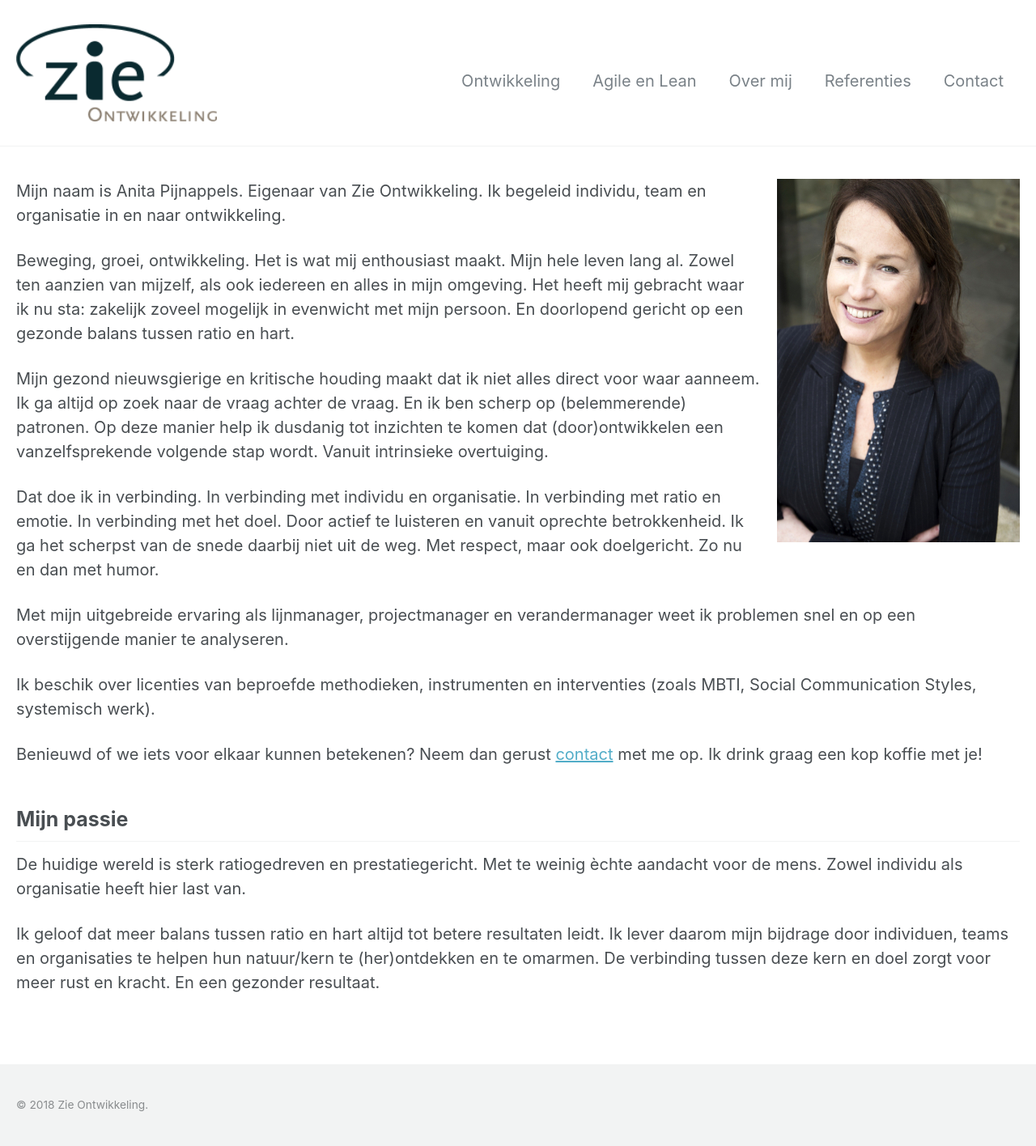
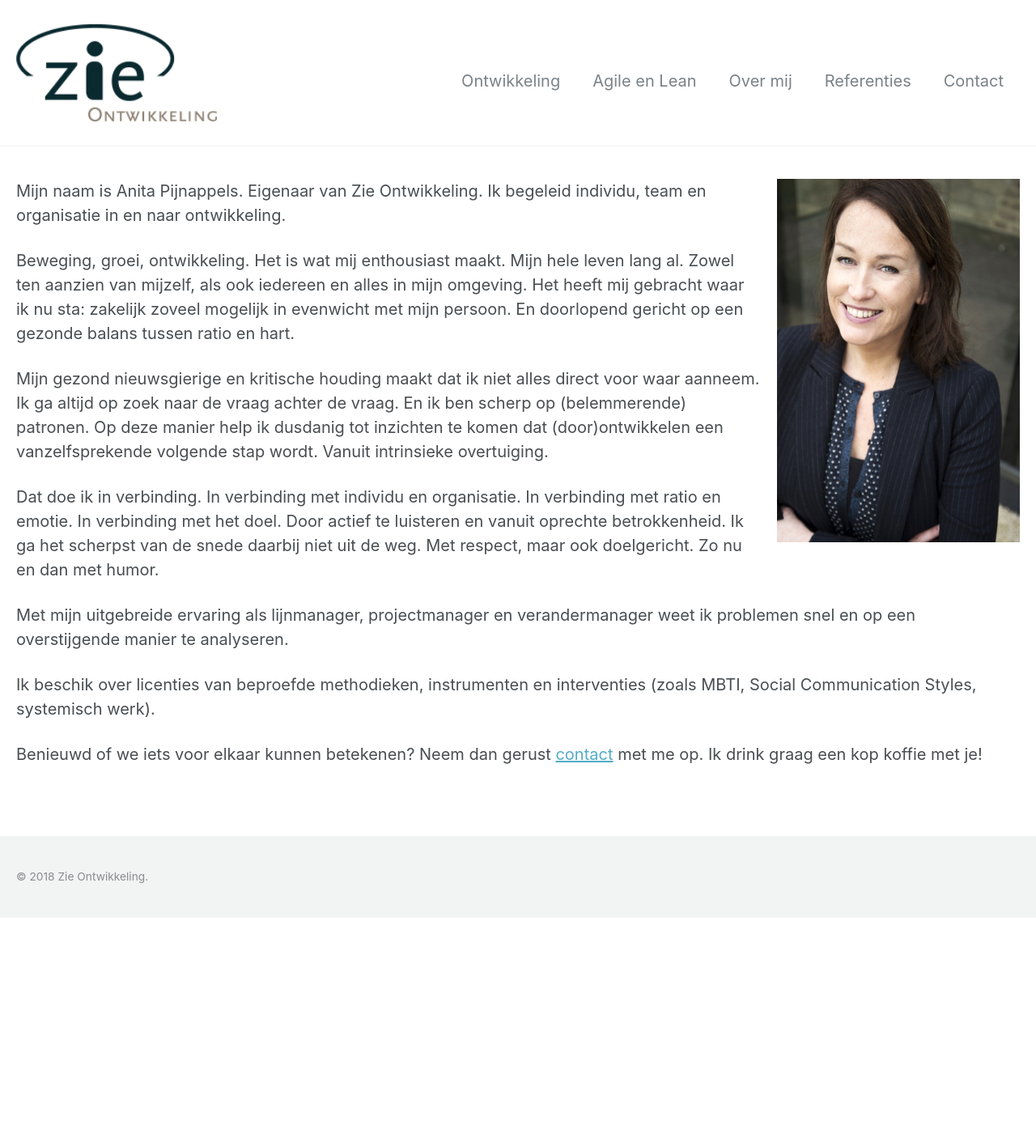
Before and after one commit to twinmum1/zie-ontwikkeling, a Jekyll site: the page built from _pages/overmij.md, in a window 1280 px wide. Shown: the whole page at 81% size. Built offline with Jekyll 4.4.1, drawn with Linux system fonts in a browser that asks for light colours; after the commit the page ends 1134 px from its top, so only the background shows below that.

Commit message:
Update overmij.md
mijn passie er uit gehaald

```diff
--- a/_pages/overmij.md
+++ b/_pages/overmij.md
@@ -22,15 +22,3 @@ Met mijn uitgebreide ervaring als lijnmanager, projectmanager en verandermanager
 Ik beschik over licenties van beproefde methodieken, instrumenten en interventies (zoals MBTI, Social Communication Styles, systemisch werk).
 
 Benieuwd of we iets voor elkaar kunnen betekenen? Neem dan gerust <a href="mailto:anita@zie-ontwikkeling.nl">contact</a> met me op. Ik drink graag een kop koffie met je!
-
-
-
-{::options parse_block_html="true" /}
-
-<div class="kaderpassie">
-## Mijn passie
-
-De huidige wereld is sterk ratiogedreven en prestatiegericht. Met te weinig èchte aandacht voor de mens. Zowel individu als organisatie heeft hier last van.
-
-Ik geloof dat meer balans tussen ratio en hart altijd tot betere resultaten leidt. Ik lever daarom mijn bijdrage door individuen, teams en organisaties te helpen hun natuur/kern te (her)ontdekken en te omarmen. De verbinding tussen deze kern en doel zorgt voor meer rust en kracht. En een gezonder resultaat.
-</div>
```
